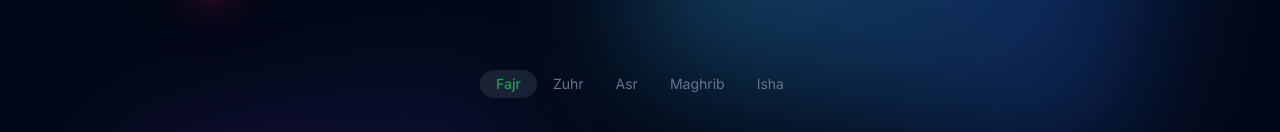
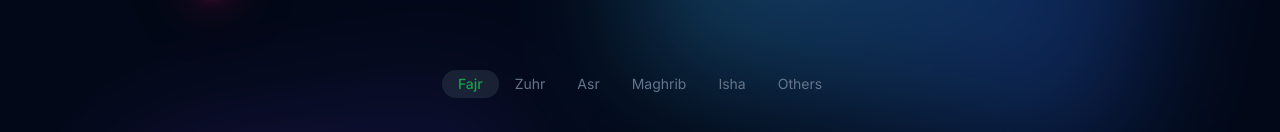
Before and after one commit to Shahriyar-Hosen/Proactive-Muslim, a Next.js app: page /en in a window 1280 px wide. Shown: the part 380-512 px from the top of the page. Built offline with nearby package versions, Linux system fonts and the light colour scheme; no server answers.

Commit message:
tab done

```diff
--- a/messages/bn.json
+++ b/messages/bn.json
@@ -56,7 +56,8 @@
         "Zuhr": "আসর",
         "Asr": "যোহর",
         "Maghrib": "মাগরিব",
-        "Isha": "ইশা"
+        "Isha": "ইশা",
+        "Others": "অন্যান্য"
       },
       "completed": "নামাজ আদায়",
       "completed-label": "নামাজ আদায় করা",
--- a/messages/en.json
+++ b/messages/en.json
@@ -59,7 +59,8 @@
         "Zuhr": "Zuhr",
         "Asr": "Asr",
         "Maghrib": "Maghrib",
-        "Isha": "Isha"
+        "Isha": "Isha",
+        "Others": "Others"
       },
       "priority": {
         "Farz": "Farz",
--- a/src/components/all-sections/salat/data.ts
+++ b/src/components/all-sections/salat/data.ts
@@ -15,6 +15,7 @@ export const salatTime: I18nSalah[] = [
   "Asr",
   "Maghrib",
   "Isha",
+  "Others",
 ];
 
 export const allSalat: SalatData[] = [
```
